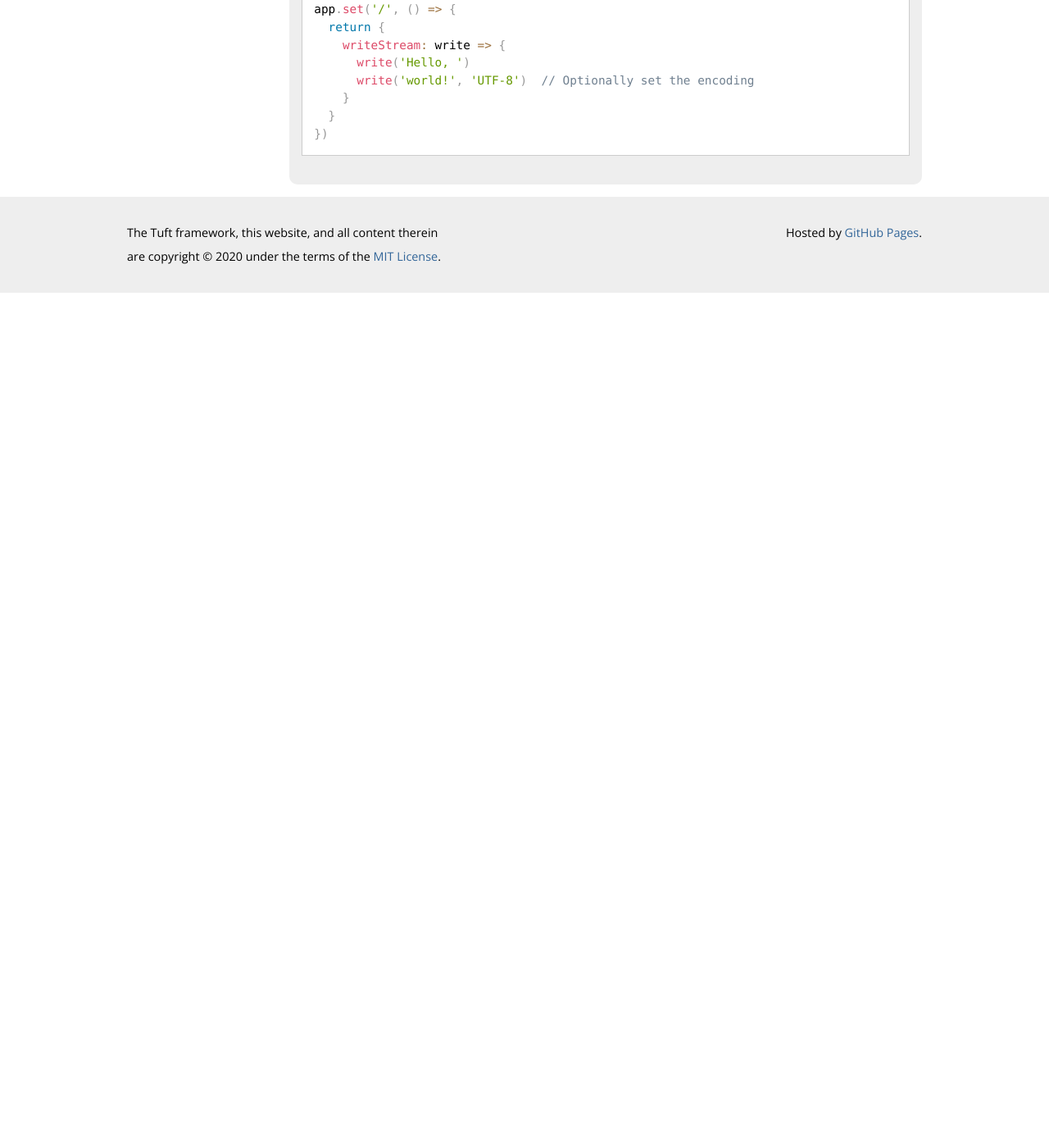
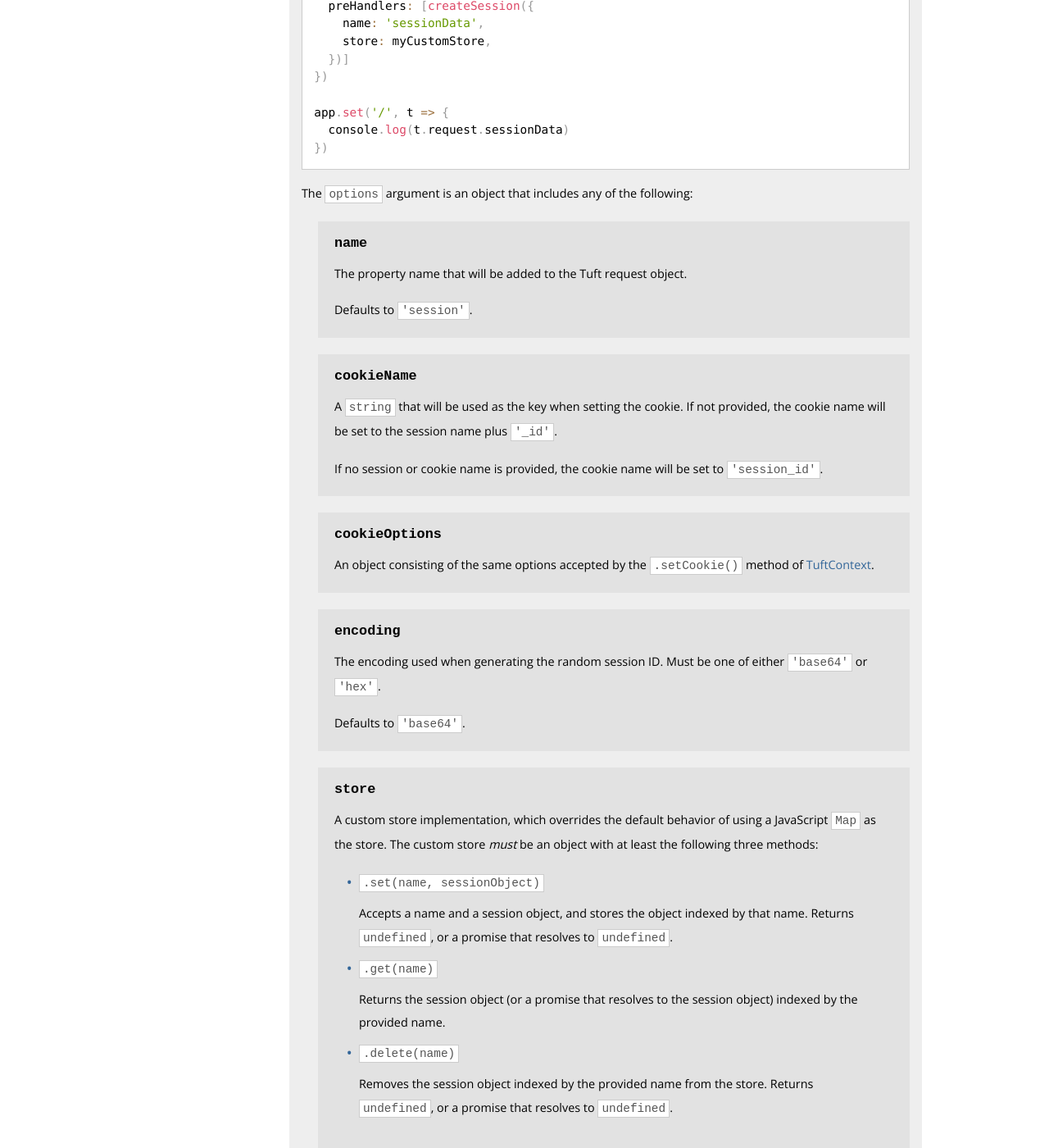
Before and after one commit to tuftjs/tuft.dev, a Jekyll site: the page built from docs/api/built-in-extensions.html, in a window 1280 px wide and 1400 px high, scrolled down 2823 px. Shown: the whole window at 82% size. Built offline with Jekyll 4.4.1, drawn with Linux system fonts in a browser that asks for light colours; nearby versions of some CDN libraries; before the commit the page ends 3180 px from its top, so only the background shows below that; some of the changed text lies outside the part shown.

Commit message:
Add docs for `session` prehandler

```diff
--- a/docs/api/built-in-extensions.html
+++ b/docs/api/built-in-extensions.html
@@ -52,7 +52,10 @@ app.set('/foo', t => {
       <h3 id="body-parser"><code>createBodyParser(type [, maxSize])</code></h3>
       <p>By default, Tuft does not include the request body in the request object, as doing so has a significant
         performance impact. <strong>Body parser</strong> is therefore provided as an optional prehandler extension that
-        can be added only to the routes that require it. If a request includes a body that matches the provided <code class="code-inline">type</code>, then the parsed body data will be added to the request object as <code class="code-inline">body</code>, unless the request body size is greater than that of the provided <code class="code-inline">maxSize</code>.</p>
+        can be added only to the routes that require it. If a request includes a body that matches the provided <code
+          class="code-inline">type</code>, then the parsed body data will be added to the request object as <code
+          class="code-inline">body</code>, unless the request body size is greater than that of the provided <code
+          class="code-inline">maxSize</code>.</p>
       <pre><code class="language-js">const { createBodyParser } = require('tuft')
 
 const app = tuft({
@@ -65,39 +68,123 @@ app.set('/', t => {
       <p>The <code class="code-inline">type</code> argument can be any of the following:</p>
       <div class="api-entry">
         <h3><code>'raw'</code></h3>
-        <p>If the request content type is <code class="code-inline">'application/octet-stream'</code>, the body will be parsed as a <code class="code-inline">Buffer</code> object.</p>
+        <p>If the request content type is <code class="code-inline">'application/octet-stream'</code>, the body will be
+          parsed as a <code class="code-inline">Buffer</code> object.</p>
       </div>
 
       <div class="api-entry">
         <h3><code>'text'</code></h3>
-        <p>If the request content type is <code class="code-inline">'text/*'</code>, the body will be parsed as a <code class="code-inline">string</code>.</p>
+        <p>If the request content type is <code class="code-inline">'text/*'</code>, the body will be parsed as a <code
+            class="code-inline">string</code>.</p>
       </div>
 
       <div class="api-entry">
         <h3><code>'json'</code></h3>
-        <p>If the request content type is <code class="code-inline">'application/json'</code>, the body will be parsed as an <code class="code-inline">object</code> using <code class="code-inline">JSON.parse()</code>.</p>
+        <p>If the request content type is <code class="code-inline">'application/json'</code>, the body will be parsed
+          as an <code class="code-inline">object</code> using <code class="code-inline">JSON.parse()</code>.</p>
       </div>
 
       <div class="api-entry">
         <h3><code>'urlEncoded'</code></h3>
-        <p>If the request content type is <code class="code-inline">'application/x-www-form-urlencoded'</code>, the body will be parsed as an <code class="code-inline">object</code>.</p>
+        <p>If the request content type is <code class="code-inline">'application/x-www-form-urlencoded'</code>, the body
+          will be parsed as an <code class="code-inline">object</code>.</p>
       </div>
 
-      <p>The optional <code class="code-inline">maxSize</code> argument sets the maximum body size that can be parsed. Request bodies of a greater size will be ignored. If not set, defaults to <code class="code-inline">1048576</code> bytes (1 MiB).</p>
+      <p>The optional <code class="code-inline">maxSize</code> argument sets the maximum body size that can be parsed.
+        Request bodies of a greater size will be ignored. If not set, defaults to <code
+          class="code-inline">1048576</code> bytes (1 MiB).</p>
+    </div>
+
+    <div class="api-entry">
+      <h3 id="session"><code>createSession([options])</code></h3>
+      <p>Creates a session using the provided <code class="code-inline">options</code>. A session object will then be
+        added to every request, and all data within that object is persisted between requests from the same client.
+        Session data is stored on the server, and a cookie with a random session ID is set on the client.</p>
+      <pre><code class="language-js">const { createSession } = require('tuft')
+
+const app = tuft({
+  preHandlers: [createSession()]
+})
+
+app.set('/', t => {
+  console.log(t.request.session)
+})</code></pre>
+      <p>By default, server side storage is simply an instance of <code class="code-inline">Map</code>, and is therefore
+      not intended for production environments. For a production environment, a custom <code
+        class="code-inline">store</code> can be provided.</p>
+      <pre><code class="language-js">const { createSession } = require('tuft')
+const myCustomStore = require('./custom-store')
+
+const app = tuft({
+  preHandlers: [createSession({
+    name: 'sessionData',
+    store: myCustomStore,
+  })]
+})
+
+app.set('/', t => {
+  console.log(t.request.sessionData)
+})</code></pre>
+      <p>The <code class="code-inline">options</code> argument is an object that includes any of the following:</p>
+      <div class="api-entry">
+        <h3><code>name</code></h3>
+        <p>The property name that will be added to the Tuft request object.</p>
+        <p>Defaults to <code class="code-inline">'session'</code>.</p>
+      </div>
+      <div class="api-entry">
+        <h3><code>cookieName</code></h3>
+        <p>A <code class="code-inline">string</code> that will be used as the key when setting the cookie. If not
+          provided, the cookie name will be set to the session name plus <code class="code-inline">'_id'</code>.</p>
+        <p>If no session or cookie name is provided, the cookie name will be set to <code
+            class="code-inline">'session_id'</code>.</p>
+      </div>
+      <div class="api-entry">
+        <h3><code>cookieOptions</code></h3>
+        <p>An object consisting of the same options accepted by the <code class="code-inline">.setCookie()</code> method
+          of <a href="/docs/tuft-context/#set-cookie">TuftContext</a>.</p>
+      </div>
+      <div class="api-entry">
+        <h3><code>encoding</code></h3>
+        <p>The encoding used when generating the random session ID. Must be one of either <code
+            class="code-inline">'base64'</code> or <code class="code-inline">'hex'</code>.</p>
+        <p>Defaults to <code class="code-inline">'base64'</code>.</p>
+      </div>
+      <div class="api-entry">
+        <h3><code>store</code></h3>
+        <p>A custom store implementation, which overrides the default behavior of using a JavaScript <code
+            class="code-inline">Map</code> as the store. The custom store <em>must</em> be an object with at least the
+          following three methods:</p>
+        <ul class="docs-list">
+          <li><code class="code-inline">.set(name, sessionObject)</code></li>
+          <p>Accepts a name and a session object, and stores the object indexed by that name. Returns <code
+              class="code-inline">undefined</code>, or a promise that resolves to <code
+              class="code-inline">undefined</code>.</p>
+          <li><code class="code-inline">.get(name)</code></li>
+          <p>Returns the session object (or a promise that resolves to the session object) indexed by the provided name.
+          </p>
+          <li><code class="code-inline">.delete(name)</code></li>
+          <p>Removes the session object indexed by the provided name from the store. Returns <code
+              class="code-inline">undefined</code>, or a promise that resolves to <code
+              class="code-inline">undefined</code>.</p>
+        </ul>
+      </div>
     </div>
 
     <h3 class="docs-sub-heading">Responders</h3>
 
     <div class="api-entry">
       <h3 id="stream-responder"><code>createStreamResponder()</code></h3>
-      <p>By default, Tuft only supports sending a single "chunk" of data as the response body, even if that chunk itself ends up being split into smaller chunks by the the underlying Node runtime. For situations where this is not ideal, the <em>stream responder</em> allows
+      <p>By default, Tuft only supports sending a single "chunk" of data as the response body, even if that chunk itself
+        ends up being split into smaller chunks by the the underlying Node runtime. For situations where this is not
+        ideal, the <em>stream responder</em> allows
         you to send multiple chunks (i.e. write to a stream) by including your logic in a callback function.</p>
 
       <p>You can utilize this responder by adding a <code class="code-inline">writeStream</code> property to the
         response object and setting it to a callback function, which then accepts a <code
           class="code-inline">write()</code> function as its first and only argument.</p>
 
-      <p><code class="code-inline">write()</code> can be called as many times as necessary to send chunks of data. Each invocation will write the passed chunk of data to the response stream. The
+      <p><code class="code-inline">write()</code> can be called as many times as necessary to send chunks of data. Each
+        invocation will write the passed chunk of data to the response stream. The
         response will end automatically when the callback function returns. It also optionally accepts the encoding type
         (a <code class="code-inline">string</code>) as the second argument.</p>
       <pre><code class="language-js">const { createStreamResponder } = require('tuft')
```
